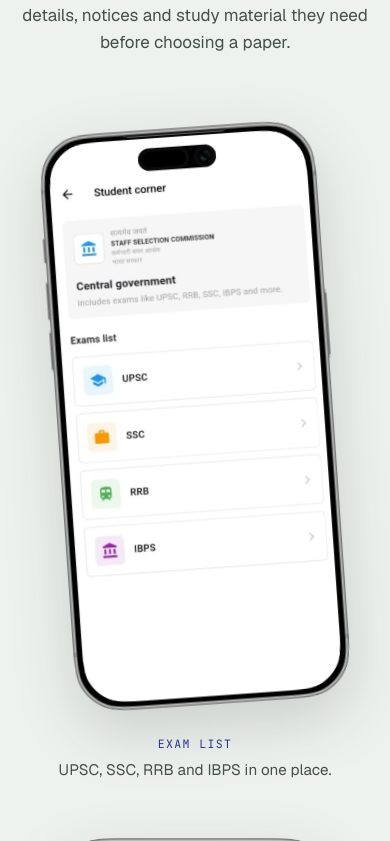
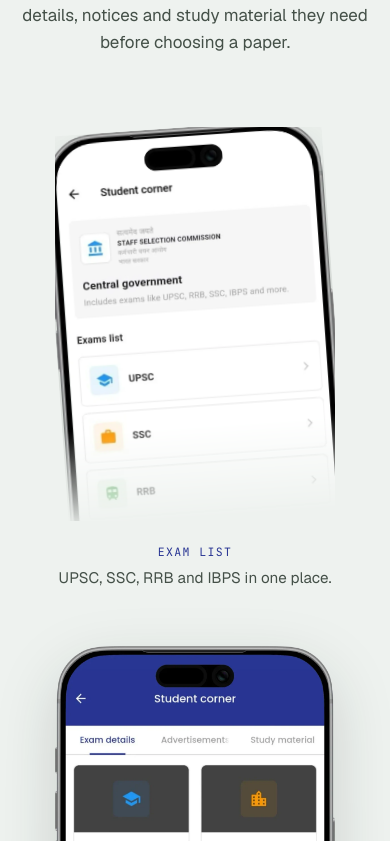
Before and after one commit to adityasingh0614/shipthesis, a Next.js app in the folder web/: page /work/assess-yourself in a window 390 px wide. Shown: the part 3403-4244 px from the top of the page. Built offline with nearby package versions, Linux system fonts and the light colour scheme; a web font is replaced by a local one.

Commit message:
feat: match size of first and third phone in assess-yourself using crop

```diff
--- a/web/src/components/work/assess-yourself/AssessYourself.module.css
+++ b/web/src/components/work/assess-yourself/AssessYourself.module.css
@@ -213,8 +213,16 @@
 .phone:nth-child(3) img {
   rotate: 4deg;
 }
+.crop {
+  position: relative;
+  overflow: hidden;
+  aspect-ratio: 1000 / 1406;
+}
 .crop img {
   mask-image: linear-gradient(#000 75%, transparent);
+  object-fit: cover;
+  object-position: top;
+  height: 100%;
 }
 .pcap {
   margin-top: 22px;
--- a/web/src/components/work/assess-yourself/AssessYourselfBody.tsx
+++ b/web/src/components/work/assess-yourself/AssessYourselfBody.tsx
@@ -130,7 +130,7 @@
           </p>
           <div className={styles.phones}>
             {[
-              { src: "exam-list.webp", w: 1000, h: 2064, cap: "Exam list", line: "UPSC, SSC, RRB and IBPS in one place.", alt: "Student corner listing central government exams: UPSC, SSC, RRB and IBPS" },
+              { src: "exam-list.webp", w: 1000, h: 2064, cap: "Exam list", line: "UPSC, SSC, RRB and IBPS in one place.", alt: "Student corner listing central government exams: UPSC, SSC, RRB and IBPS", crop: true },
               { src: "exam-categories.webp", w: 1000, h: 2068, cap: "Exam categories", line: "Central, state and PSU, sorted the way students think.", alt: "Exam categories: central government, state and PSU" },
               { src: "exam-details.webp", w: 1000, h: 1406, cap: "Exam details", line: "Details, notices and study material before the paper.", alt: "Exam details with tabs for exam details, advertisements and study material", crop: true },
             ].map((p, i) => (
```
